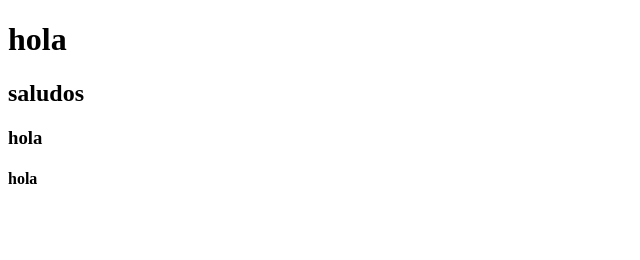
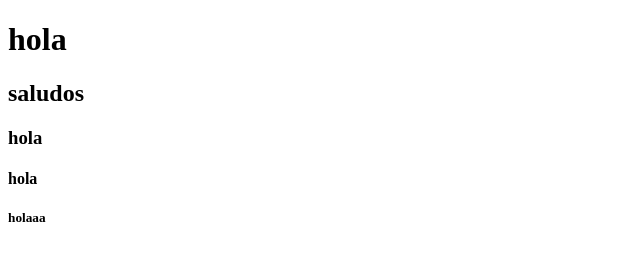
Before and after one commit to MariaLauraBarreto/proyecto2, a plain HTML site: page index.html in a window 1280 px wide. Shown: the full height of the page, 0-640 px from the left. Drawn offline with Linux system fonts and the light colour scheme.

Commit message:
arreglos 4

```diff
--- a/index.html
+++ b/index.html
@@ -10,6 +10,6 @@
     <h2>saludos</h2>
     <h3>hola</h3>
     <h4>hola</h4>
-
+    <h5>holaaa</h5>
 </body>
 </html>
```
